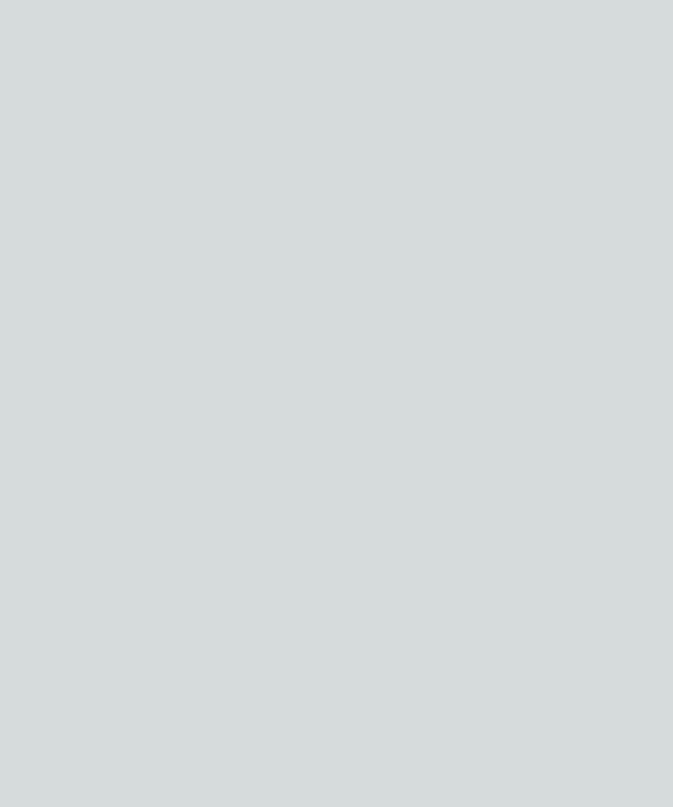
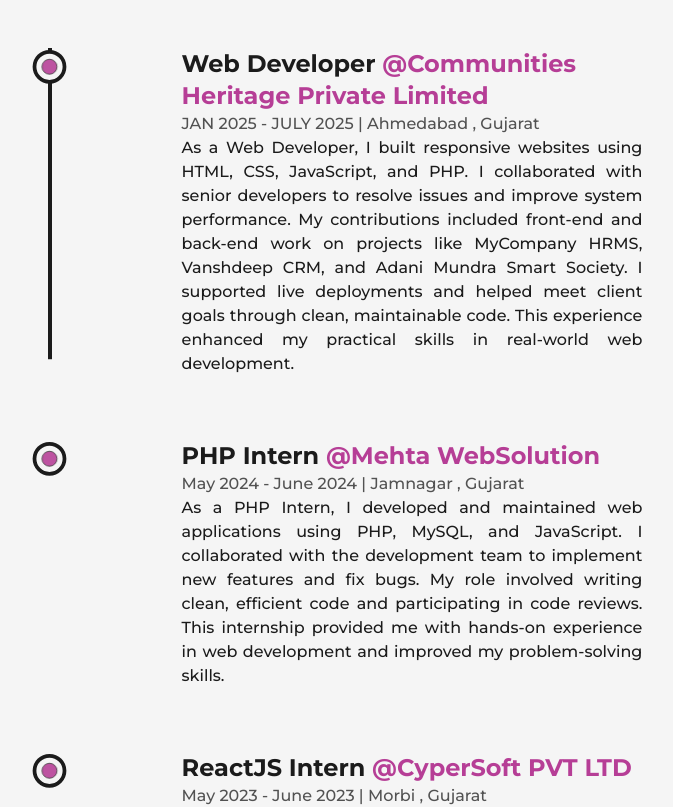
Before and after one commit to parekhprashil/Portfolio_Website, a Next.js app: page /about in a window 1280 px wide. Shown: the part 2420-3227 px from the top of the page, without its empty margins (244-917 px from the left). Before the commit the page ends 2210 px from the top, so only its background shows below. Built offline with nearby package versions, Linux system fonts and the light colour scheme.

Commit message:
Experience Seaction Completed

```diff
--- /dev/null
+++ b/src/components/Experience.js
@@ -0,0 +1,87 @@
+import React, { useRef } from "react";
+import { useScroll, motion } from "framer-motion";
+import LiIcone from "./LiIcone";
+
+const Details = ({ postion, company, companylink, time, address, work }) => {
+  const ref = useRef(null);
+  return (
+    <li
+      ref={ref}
+      className="my-8 first:mt-0 last:mb-0 w-[60%] mx-auto flex flex-col items-center justify-between"
+    >
+      <LiIcone reference={ref} />
+      <motion.div
+      initial ={{ y: 50 }}
+        whileInView={{ y: 0 }}
+        transition={{ duration: 0.5,type: "spring"}}
+
+      >
+
+        <h3 className="capitalize font-bold text-2xl">
+          {postion}&nbsp;
+          <a
+            href={companylink}
+            className="text-primary capitalize"
+            target="_blank"
+          >
+            @{company}
+          </a>
+        </h3>
+        <span className="capitalize font-medium text-dark/75 ">
+          {time} | {address}
+        </span>
+        <p className="font-medium w-full text-justify">{work}</p>
+      </motion.div>
+    </li>
+  );
+};
+
+const Experience = () => {
+  const ref = useRef(null);
+  const { scrollYProgress } = useScroll({
+    target: ref,
+    offset: ["start end", "center start"],
+  });
+  return (
+    <div className="my-64">
+      <h2 className="font-bold text-8xl mb-32 w-full text-center">
+        Experience
+      </h2>
+
+      <div ref={ref} className="w-[75%] mx-auto relative">
+        <motion.div
+          style={{ scaleY: scrollYProgress }}
+          className="absolute left-9 top-0 w-[4px] h-full bg-dark origin-top"
+        />
+        <ul className="w-full flex flex-col items-start justify-between ml-4">
+          <Details
+            postion="Web Developer"
+            company="Communities Heritage Private Limited"
+            time="JAN 2025 - JULY 2025"
+            address="Ahmedabad , Gujarat"
+            work="As a Web Developer, I built responsive websites using HTML, CSS, JavaScript, and PHP. I collaborated with senior developers to resolve issues and improve system performance. My contributions included front-end and back-end work on projects like MyCompany HRMS, Vanshdeep CRM, and Adani Mundra Smart Society. I supported live deployments and helped meet client goals through clean, maintainable code. This experience enhanced my practical skills in real-world web development."
+            companylink="https://www.chplgroup.org/"
+          />
+          <Details
+            postion="PHP Intern"
+            company="Mehta WebSolution"
+            time="May 2024 - June 2024"
+            address="Jamnagar , Gujarat"
+            work="As a PHP Intern, I developed and maintained web applications using PHP, MySQL, and JavaScript. I collaborated with the development team to implement new features and fix bugs. My role involved writing clean, efficient code and participating in code reviews. This internship provided me with hands-on experience in web development and improved my problem-solving skills."
+            companylink="https://mehtawebsolution.com/"
+          />
+          <Details
+            postion="ReactJS Intern"
+            company="CyperSoft PVT LTD"
+            time="May 2023 - June 2023"
+            address="Morbi , Gujarat"
+            work="As a ReactJS Intern, I worked on building user interfaces for web applications using ReactJS. I collaborated with designers to create responsive and interactive components. My responsibilities included writing reusable code, optimizing application performance, and debugging issues. This internship helped me gain practical experience in front-end development and improved my understanding of ReactJS."
+            companylink="https://www.cypersoft.com/"
+          />
+        </ul>
+      </div>
+    </div>
+  );
+};
+
+export default Experience;
--- /dev/null
+++ b/src/components/LiIcone.js
@@ -0,0 +1,38 @@
+import React from "react";
+import { motion, useScroll } from "framer-motion";
+
+const LiIcone = ({ reference }) => {
+  const { scrollYProgress } = useScroll({
+    target: reference,
+    offset: ["center end", "center center"],
+  });
+  return (
+    <figure className="absolute left-0 stroke-dark">
+      <svg className="-rotate-90" width="75" height="75" viewBox="0 0 100 100">
+        <circle
+          cx="75"
+          cy="50"
+          r="20"
+          className="stroke-primary stroke-1 fill-none"
+        />
+        <motion.circle
+          cx="75"
+          cy="50"
+          r="20"
+          className="stroke-[5px] fill-light"
+          style={{
+            pathLength: scrollYProgress,
+          }}
+        />
+        <circle
+          cx="75"
+          cy="50"
+          r="10"
+          className="animate-pulse stroke-1 fill-primary"
+        />
+      </svg>
+    </figure>
+  );
+};
+
+export default LiIcone;
--- a/src/pages/about.js
+++ b/src/pages/about.js
@@ -5,6 +5,7 @@
 import React from "react";
 import profilePic from "../../public/images/profile/developer-pic-2.jpg"
 import Skills from "@/components/Skills";
+import Experience from "@/components/Experience";
 
 const about = () => {
   return (
@@ -46,6 +47,7 @@
             </div>
           </div>
           <Skills />
+          <Experience />
         </Layout>
       </main>
     </>
```
